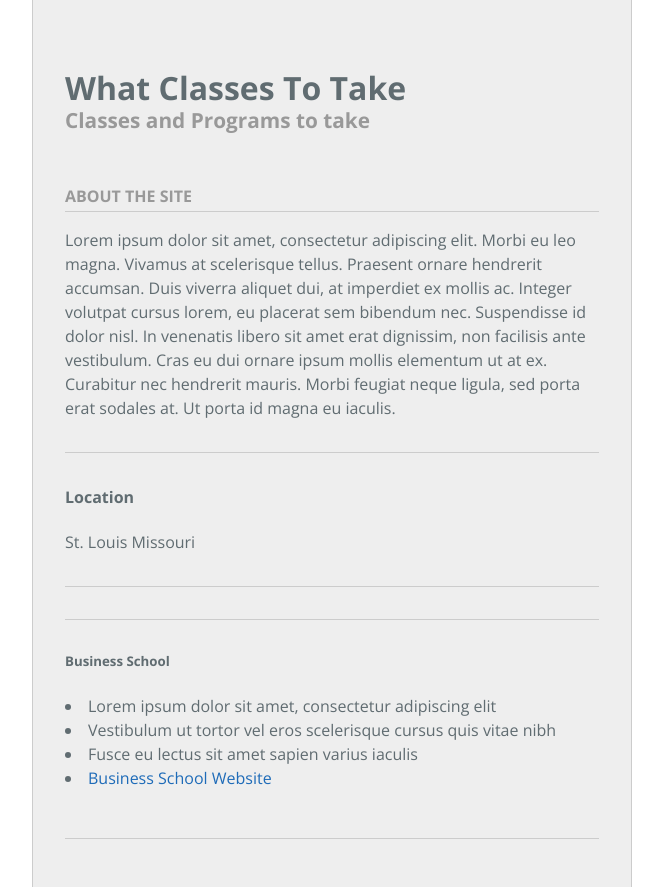
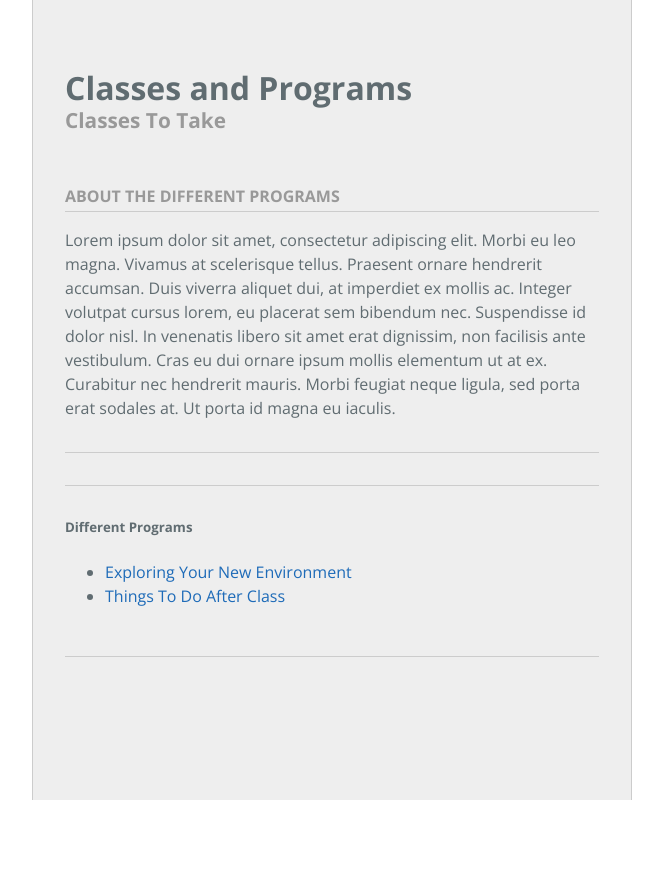
Before and after one commit to greenbergz/Classes, a plain HTML site: page index.html in a window 1280 px wide. Shown: the whole page, without its empty margins (308-971 px from the left). After the commit the page ends 800 px from the top, so only its background shows below. Drawn offline with nearby package versions, Linux system fonts and the light colour scheme.

Commit message:
Update index.html

```diff
--- a/index.html
+++ b/index.html
@@ -12,26 +12,32 @@
     <div class="container">
 
       <section class="page-header">
-        <h1 class="project-name">What Classes To Take</h1>
-        <h2 class="project-tagline">Classes and Programs to take</h2>
+        <h1 class="project-name">Classes and Programs</h1>
+        <h2 class="project-tagline">Classes To Take</h2>
       </section>
 
       <section class="main-content">
-        <h3>About the Site</h3>
+        <h3>About The Different Programs</h3>
         <hr>
         <p></p>Lorem ipsum dolor sit amet, consectetur adipiscing elit. Morbi eu leo magna. Vivamus at scelerisque tellus. Praesent ornare hendrerit accumsan. Duis viverra aliquet dui, at imperdiet ex mollis ac. Integer volutpat cursus lorem, eu placerat sem bibendum nec. Suspendisse id dolor nisl. In venenatis libero sit amet erat dignissim, non facilisis ante vestibulum. Cras eu dui ornare ipsum mollis elementum ut at ex. Curabitur nec hendrerit mauris. Morbi feugiat neque ligula, sed porta erat sodales at. Ut porta id magna eu iaculis.</p>
         <hr>
-        <h4> Location</h4>
-        <p> St. Louis Missouri</p>
+
         <hr>
-         <hr>
-        <h5> Business School</h5>
-          <li>Lorem ipsum dolor sit amet, consectetur adipiscing elit</li>
-          <li>Vestibulum ut tortor vel eros scelerisque cursus quis vitae nibh</li>
-          <li>Fusce eu lectus sit amet sapien varius iaculis</li>
+         <h5> Different Programs</h5>
+        <ul>
+
+
+
+
           <li>
-            <a href="http://www.olin.wustl.edu/EN-US/Pages/default.aspx" target="_blank">Business School Website</a>
+            <a href="http://greenbergz.github.io/Exploring-St.Louis/" target="_blank">Exploring Your New Environment</a>
           </li>
+          <li>
+            <a href="http://greenbergz.github.io/Things-To-Do-After-Class/" target="_blank">Things To Do After Class</a>
+          </li>
+
+        </ul>
+        <u1>
 
         </u1>
       </section>
```
